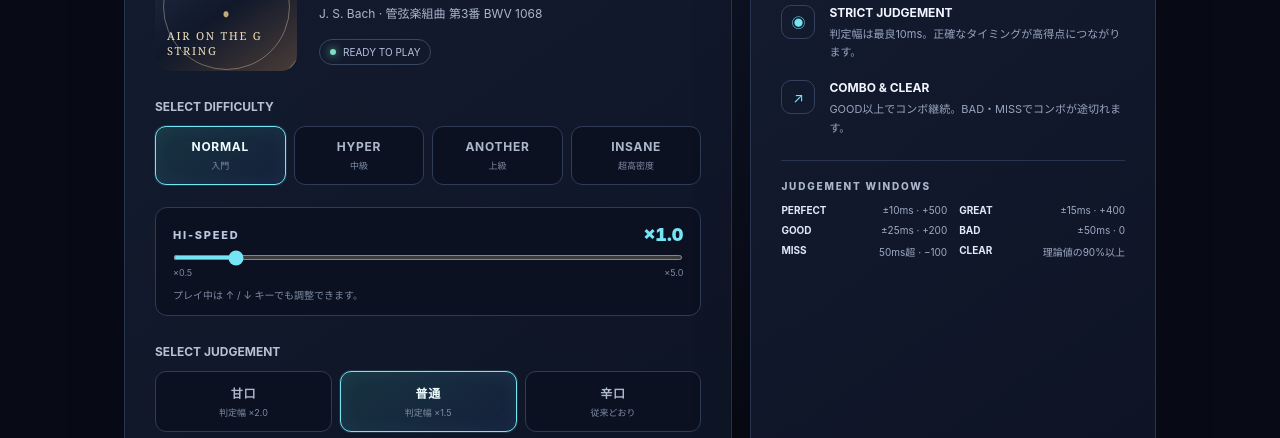
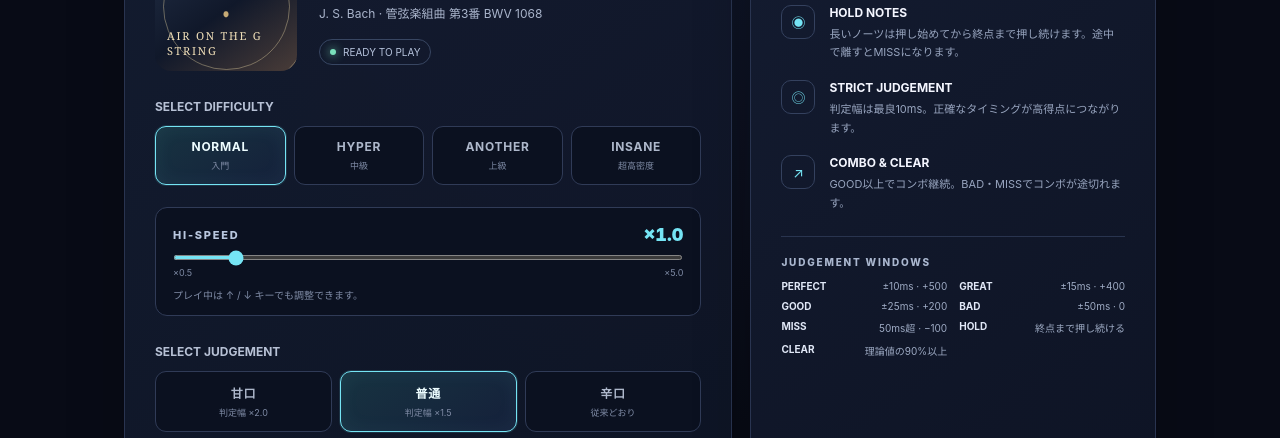
Before and after one commit to scandiumpuru/quadra-4k, a plain HTML site: page index.html in a window 1280 px wide. Shown: the part 491-929 px from the top of the page. Drawn offline with Linux system fonts and the light colour scheme.

Commit message:
Explain hold note controls in game instructions

```diff
--- a/index.html
+++ b/index.html
@@ -58,7 +58,7 @@
       <div class="panel-label">HOW TO PLAY</div>
       <div class="info-list">
         <div class="info-row"><div class="info-icon">⌨</div><div><strong>4-KEY CONTROL</strong><p>キーボードの F・G・H・J を使用。対応するレーンのノーツを叩きます。</p></div></div>
-        <div class="info-row"><div class="info-icon">◉</div><div><strong>STRICT JUDGEMENT</strong><p>判定幅は最良10ms。正確なタイミングが高得点につながります。</p></div></div>
+        <div class="info-row"><div class="info-icon">◉</div><div><strong>HOLD NOTES</strong><p>長いノーツは押し始めてから終点まで押し続けます。途中で離すとMISSになります。</p></div></div><div class="info-row"><div class="info-icon">◎</div><div><strong>STRICT JUDGEMENT</strong><p>判定幅は最良10ms。正確なタイミングが高得点につながります。</p></div></div>
         <div class="info-row"><div class="info-icon">↗</div><div><strong>COMBO & CLEAR</strong><p>GOOD以上でコンボ継続。BAD・MISSでコンボが途切れます。</p></div></div>
       </div>
       <div class="rule-box">
@@ -69,6 +69,7 @@
           <div class="rule"><b>GOOD</b><span>±25ms · +200</span></div>
           <div class="rule"><b>BAD</b><span>±50ms · 0</span></div>
           <div class="rule"><b>MISS</b><span>50ms超 · −100</span></div>
+          <div class="rule"><b>HOLD</b><span>終点まで押し続ける</span></div>
           <div class="rule"><b>CLEAR</b><span>理論値の90%以上</span></div>
         </div>
       </div>
```
